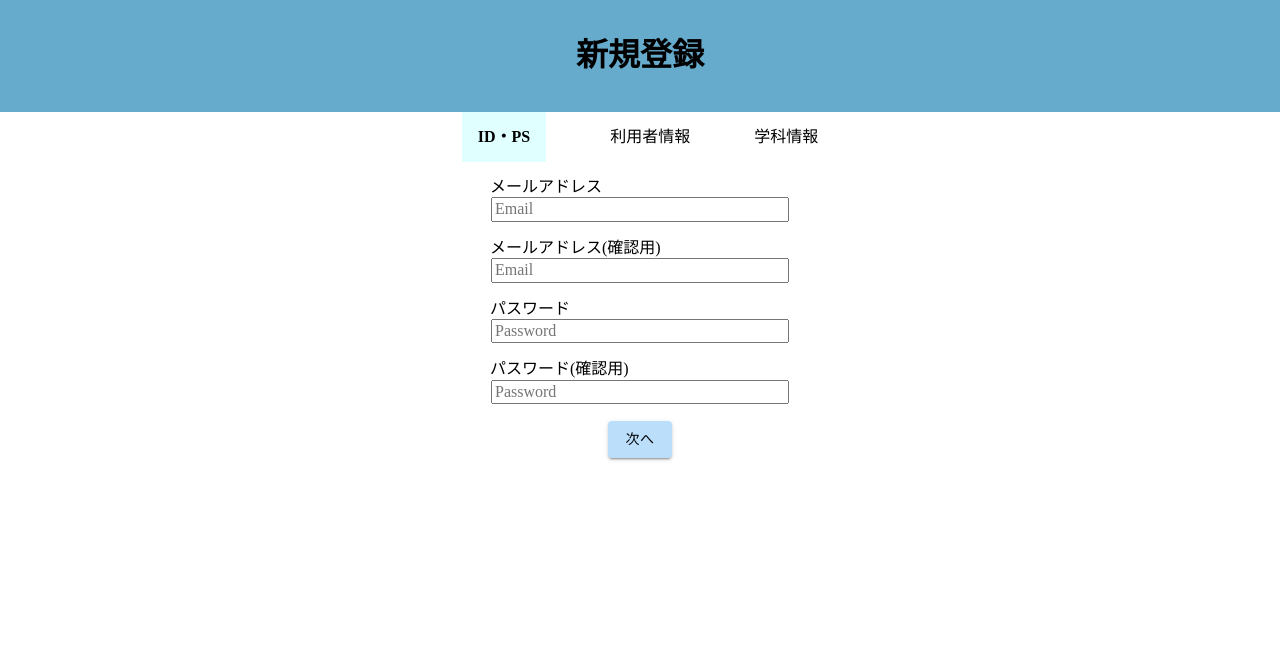
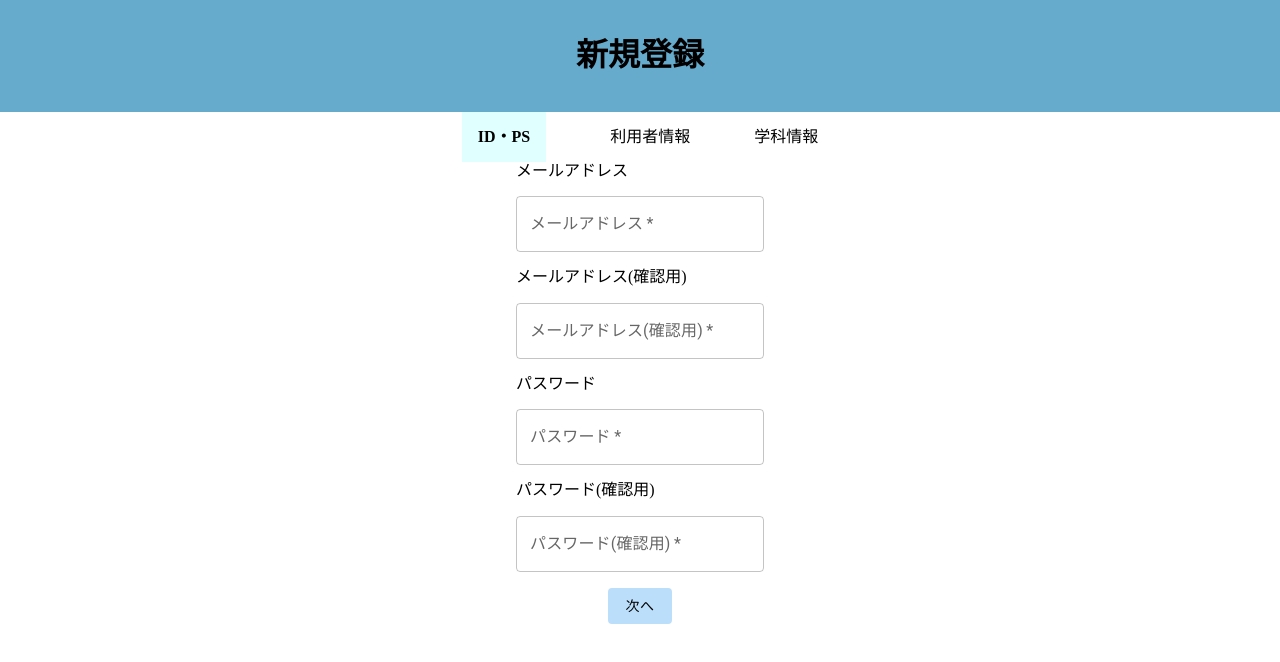
Before and after one commit to hayatosuzuki3228/CVAISotuken, a React (Vite) app: page / in a window 1280 px wide. Shown: the top 662 px of the page. Built offline with nearby package versions, Linux system fonts and the light colour scheme.

Commit message:
メール・パスワード画面・学科情報画面MUI

```diff
--- a/src/Page/NewUser/addstudent.jsx
+++ b/src/Page/NewUser/addstudent.jsx
@@ -1,6 +1,8 @@
 import React, { useEffect, useState } from "react";
 import { useNavigate } from "react-router-dom";
 import { Stack, Button, Box } from "@mui/material";
+import TextField from "@mui/material/TextField";
+import Typography from "@mui/material/Typography";
 import "normalize.css";
 
 export function Addstudent() {
@@ -11,15 +13,17 @@ export function Addstudent() {
   const navigate = useNavigate();
 
   const onClick = () => {
-    <TextComparison text1={email} text2={remail} />;
+    return navigate("/adduser");
   };
 
-  const [text, setText] = useState("");
+  const [email, setemail] = useState("");
+  const [remail, setremail] = useState("");
+  const [pass, setpass] = useState("");
+  const [rpass, setrpass] = useState("");
 
-  let email;
-  let remail;
-  let pass;
-  let rpass;
+  // 入力値が異なるかどうかを判定
+  const isDifferent = email !== remail;
+  const isDifferent1 = pass !== rpass;
 
   return (
     <>
@@ -42,58 +46,64 @@ export function Addstudent() {
       </Stack>
       <Stack justifyContent="center" alignItems="center">
         <div>
+          <label>メールアドレス</label>
           <p></p>
-          <label>メールアドレス</label>
-          <td>
-            <input
-              value={email}
-              onChange={(event) => setText(event.target.value)}
-              placeholder="Email"
-              required
-              minlength="4"
-              maxlength="50"
-              size="30"
-            />
-          </td>
+          <TextField
+            required
+            label="メールアドレス"
+            variant="outlined"
+            value={email}
+            onChange={(e) => setemail(e.target.value)}
+            error={isDifferent} // 入力が異なればエラースタイルを適用
+            helperText={isDifferent ? "入力が違います" : ""}
+          />
           <p></p>
           <label>メールアドレス(確認用)</label>
-          <td>
-            <input
-              value={remail}
-              onChange={(event) => setText(event.target.value)}
-              placeholder="Email"
-              required
-              minlength="4"
-              maxlength="50"
-              size="30"
-            />
-          </td>
           <p></p>
+          <TextField
+            required
+            label="メールアドレス(確認用)"
+            variant="outlined"
+            value={remail}
+            onChange={(e) => setremail(e.target.value)}
+            error={isDifferent} // 入力が異なればエラースタイルを適用
+            helperText={isDifferent ? "入力が違います" : ""}
+          />
+          {isDifferent && (
+            <Typography color="red" variant="body2">
+              メールアドレスが違います
+            </Typography>
+          )}
+          <p></p>
+
           <label>パスワード</label>
-          <td>
-            <input
-              value={pass}
-              onChange={(event) => setText(event.target.value)}
-              placeholder="Password"
-              required
-              minlength="8"
-              maxlength="20"
-              size="30"
-            />
-          </td>
+          <p></p>
+          <TextField
+            required
+            label="パスワード"
+            variant="outlined"
+            value={pass}
+            onChange={(e) => setpass(e.target.value)}
+            error={isDifferent1} // 入力が異なればエラースタイルを適用
+            helperText={isDifferent1 ? "入力が違います" : ""}
+          />
           <p></p>
           <label>パスワード(確認用)</label>
-          <td>
-            <input
-              value={rpass}
-              onChange={(event) => setText(event.target.value)}
-              placeholder="Password"
-              required
-              minlength="8"
-              maxlength="20"
-              size="30"
-            />
-          </td>
+          <p></p>
+          <TextField
+            required
+            label="パスワード(確認用)"
+            variant="outlined"
+            value={rpass}
+            onChange={(e) => setrpass(e.target.value)}
+            error={isDifferent1} // 入力が異なればエラースタイルを適用
+            helperText={isDifferent1 ? "入力が違います" : ""}
+          />
+          {isDifferent1 && (
+            <Typography color="red" variant="body2">
+              パスワードが違います
+            </Typography>
+          )}
           <p></p>
         </div>
       </Stack>
@@ -102,6 +112,9 @@ export function Addstudent() {
           <Button
             variant="contained"
             style={{ backgroundColor: "#bbdefb", color: "#000000" }}
+            disabled={
+              isDifferent || isDifferent1 || email === "" || pass === ""
+            }
             onClick={onClick}
           >
             次へ
@@ -112,7 +125,7 @@ export function Addstudent() {
   );
 }
 
-function TextComparison({ text1, text2 }) {
+/*function TextComparison({ text1, text2 }) {
   return (
     <div>
       {text1 === text2 ? (
@@ -124,4 +137,4 @@ function TextComparison({ text1, text2 }) {
   );
 }
 
-//  <TextComparison text1= "em" text2="reem" />
+  <TextComparison text1= "em" text2="reem" />*/
--- a/src/Page/NewUser/addstudentgakka.jsx
+++ b/src/Page/NewUser/addstudentgakka.jsx
@@ -1,6 +1,8 @@
 import React, { useEffect } from "react";
 import { useNavigate } from "react-router-dom";
 import { Stack, Button, Box } from "@mui/material";
+import { TextField, MenuItem } from "@mui/material";
+import "normalize.css";
 
 export function Addstudentgakka() {
   useEffect(() => {
@@ -16,6 +18,51 @@ export function Addstudentgakka() {
   const onClick1 = () => {
     navigate("/addkakunin");
   };
+
+  const selectBox = [
+    { label: "情報総合学科", value: "value1" },
+    { label: "情報システム科", value: "value2" },
+    { label: "情報処理学科", value: "value3" },
+    { label: "AIイノベーション学科 AIシステムコース", value: "value4" },
+    {
+      label: "AIイノベーション学科 グローバルコミュニケーションコース",
+      value: "value5",
+    },
+    { label: "高度情報学科", value: "value6" },
+    { label: "ゲーム総合学科 ゲームプログラミングコース", value: "value7" },
+    { label: "ゲーム総合学科 ゲームCGコース", value: "value8" },
+    { label: "ゲームサイエンス学科", value: "value9" },
+    { label: "ゲームCG学科", value: "value10" },
+    { label: "ゲーム研究科 ゲームプログラミングコース", value: "value11" },
+    { label: "ゲーム研究科 ゲームCGコース", value: "value12" },
+    { label: "映像メディア科", value: "value13" },
+    { label: "映像音響科 映像コース", value: "value14" },
+    { label: "映像音響科 音響・照明コース", value: "value15" },
+    { label: "映像メディア研究科", value: "value16" },
+    { label: "電気工学科", value: "value17" },
+    { label: "電業技術学科", value: "value18" },
+    { label: "電気工学研究科", value: "value19" },
+    { label: "電子情報学科", value: "value20" },
+    { label: "電子情報研究科", value: "value21" },
+    { label: "機械工学科", value: "value22" },
+    { label: "機械CAD設計科", value: "value23" },
+    { label: "産業技術研究科", value: "value24" },
+  ];
+
+  const selectBox1 = [
+    { label: "2025年卒", value: "value1" },
+    { label: "2026年卒", value: "value2" },
+    { label: "2027年卒", value: "value3" },
+    { label: "2028年卒", value: "value4" },
+    { label: "2029年卒", value: "value5" },
+    { label: "2030年卒", value: "value6" },
+    { label: "2031年卒", value: "value1" },
+    { label: "2032年卒", value: "value2" },
+    { label: "2033年卒", value: "value3" },
+    { label: "2034年卒", value: "value4" },
+    { label: "2035年卒", value: "value5" },
+    { label: "2036年卒", value: "value6" },
+  ];
 
   return (
     <>
@@ -37,19 +84,35 @@ export function Addstudentgakka() {
         </Box>
       </Stack>
       <Stack justifyContent="center" alignItems="center">
-        <div>
+        <Box width={300}>
           <p></p>
           <label>学科名</label>
-          <td>
-            <select></select>
-          </td>
+          <p></p>
+          <TextField required id={selectBox} label="学科名" select fullWidth>
+            {selectBox.map((item, index) => (
+              <MenuItem key={index} value={item.value}>
+                {item.label}
+              </MenuItem>
+            ))}
+          </TextField>
           <p></p>
           <label>卒業予定年</label>
-          <td>
-            <select></select>
-          </td>
           <p></p>
-        </div>
+          <TextField
+            required
+            id={selectBox1}
+            label="卒業予定年"
+            select
+            fullWidth
+          >
+            {selectBox1.map((item, index) => (
+              <MenuItem key={index} value={item.value}>
+                {item.label}
+              </MenuItem>
+            ))}
+          </TextField>
+          <p></p>
+        </Box>
       </Stack>
       <Stack direction="row" spacing={20} justifyContent="center">
         <Box textAlign="left">
@@ -63,8 +126,10 @@ export function Addstudentgakka() {
         </Box>
         <Box textAlign="right">
           <Button
+            disabled
             variant="contained"
             style={{ backgroundColor: "#bbdefb", color: "#000000" }}
+            //disabled={item.label === ""}
             onClick={onClick1}
           >
             次へ
```
